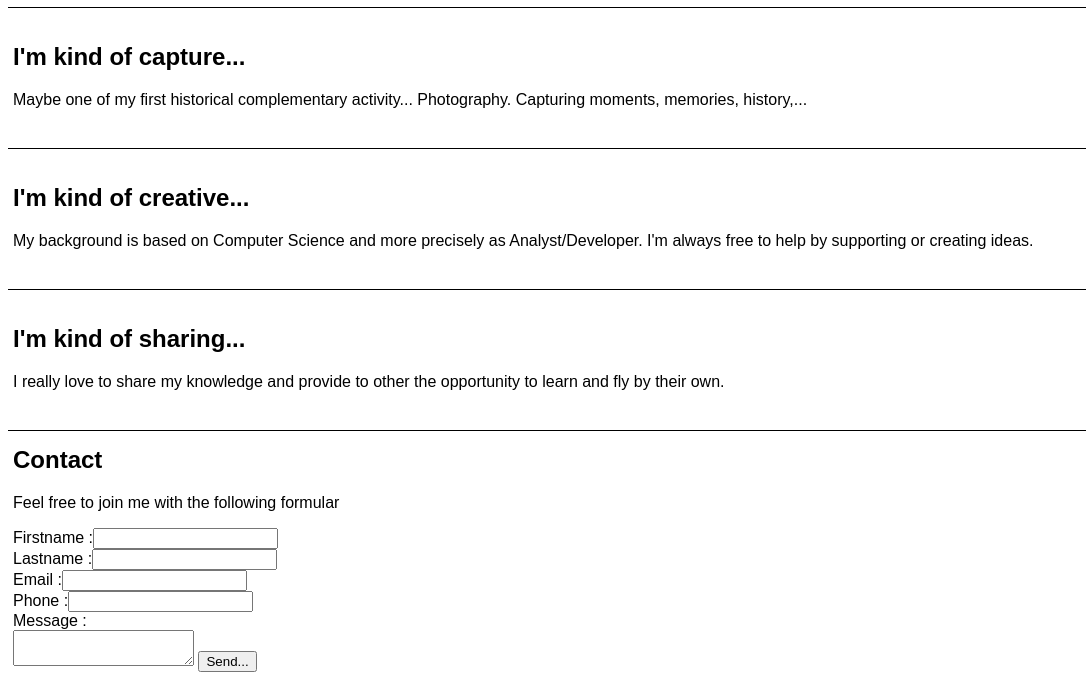
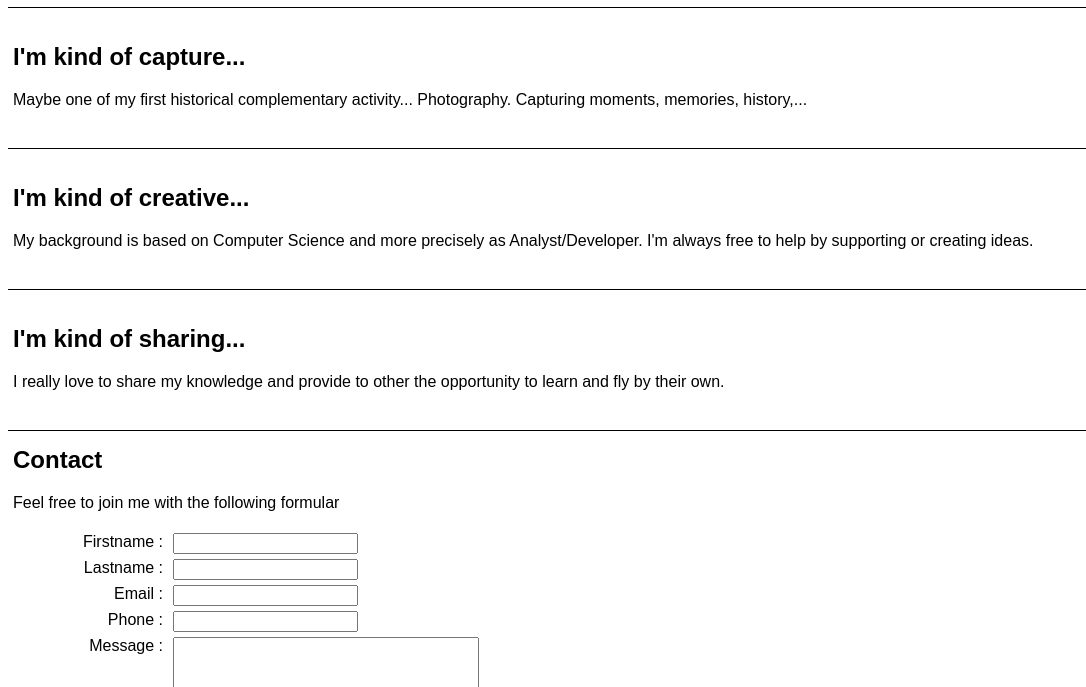
Before and after one commit to jvervier/jvervier.github.io, a plain HTML site: page index.html in a window 1280 px wide. Shown: the part 73-760 px from the top of the page, without its empty margins (0-1086 px from the left). Drawn offline with Linux system fonts and the light colour scheme.

Commit message:
contact form look

```diff
--- a/index.html
+++ b/index.html
@@ -1,6 +1,7 @@
 <!DOCTYPE html>
 <html>
 <head>
+	<title>Gronimo.be</title>
 	<link rel="stylesheet" type="text/css" href="style.css" />
 </head>
 <body>
@@ -26,8 +27,8 @@
 			<label>Lastname :</label><input type="text" /><br />
 			<label>Email :</label><input type="text" /><br />
 			<label>Phone :</label><input type="text" /><br />
-			<label>Message :</label><br />
-			<textarea></textarea>
+			<label>Message :</label>
+			<textarea></textarea><br />
 			<button type="submit">Send...</button>
 		</form>
 	</li>
--- a/style.css
+++ b/style.css
@@ -53,6 +53,43 @@ footer img {
 
 #contact h2 {
 	margin-top: 10px;
+}
+
+#contact form {
+	position: relative;
+	width: 470px;
+	height: 350px;
+}
+
+#contact form label {
+	position: relative;
+	float: left;
+	width: 150px;
+	height: 20px;
+	text-align: right;
+	margin-right: 10px;
+	margin-top: 5px;
+}
+
+#contact form input {
+	position: relative;
+	float: left;
+	margin-top: 5px;
+}
+
+#contact form textarea {
+	float: left;
+	position: relative;
+	width: 300px;
+	height: 150px;
+	margin-top: 5px;
+}
+
+#contact form button {
+	float: left;
+	position: relative;
+	margin-left: 87%;
+	margin-top: 5px;
 }
 
 @keyframes bounce {
```
